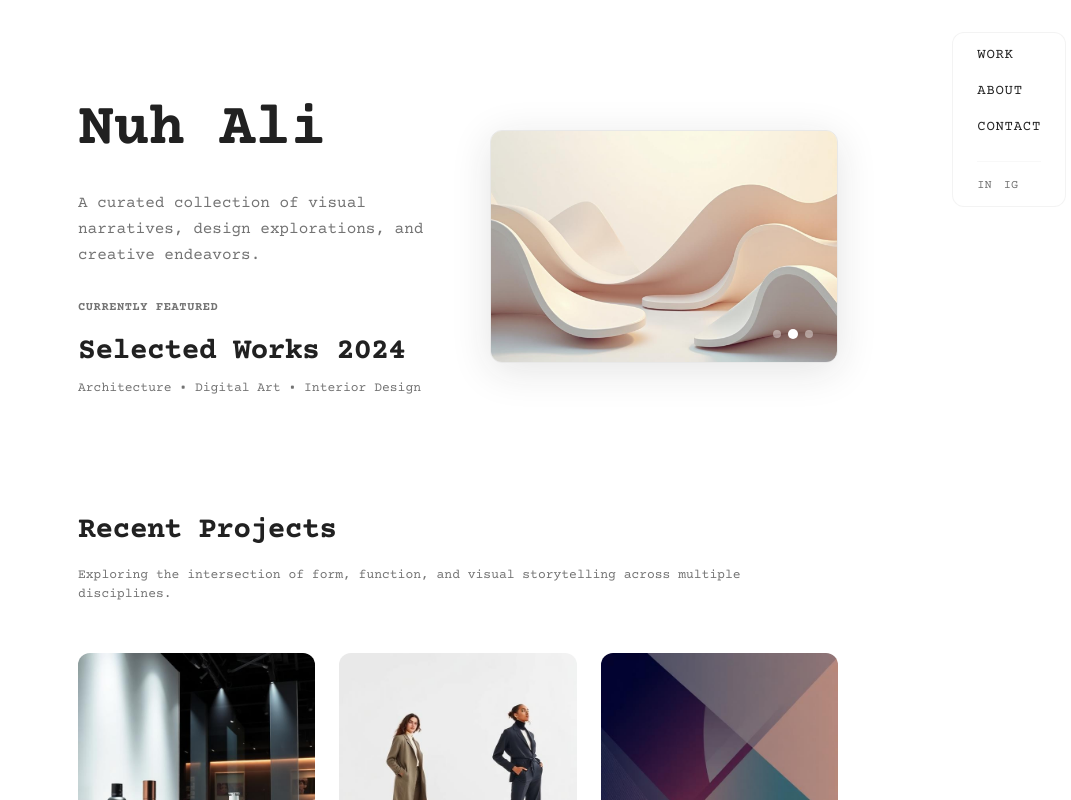
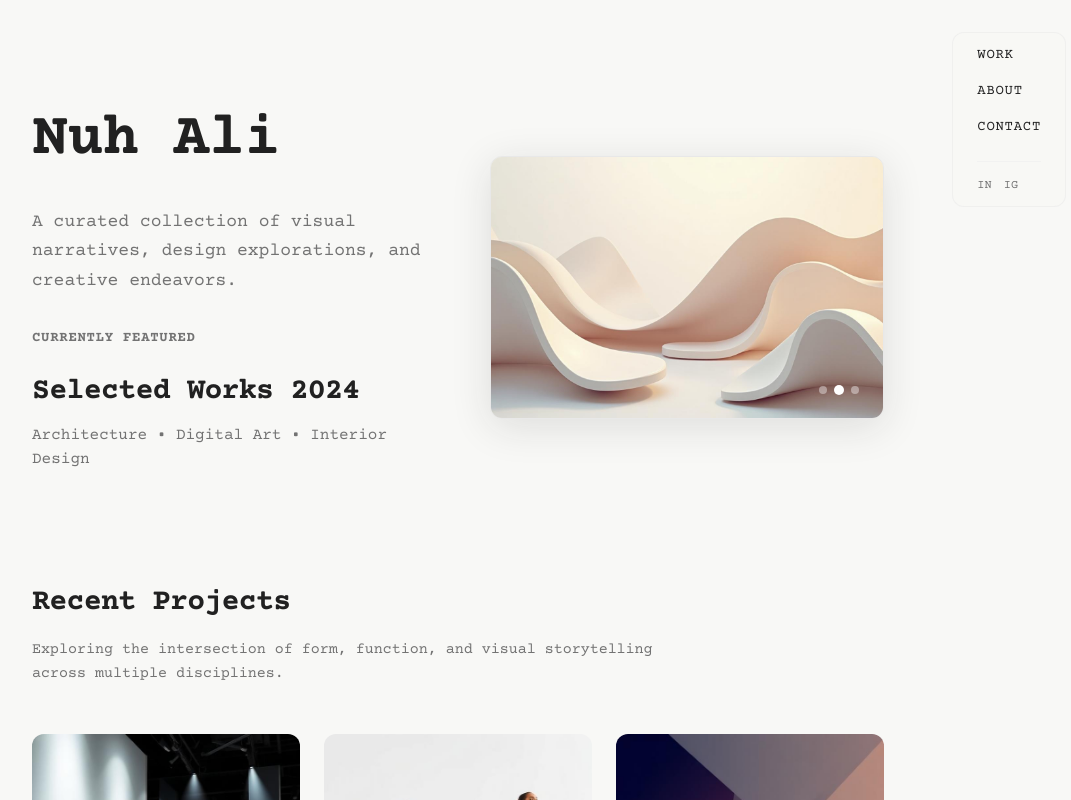
Before and after one commit to nuhuser/gallery-cycle-grid, a React (Vite) app: page / in a window 1280 px wide. Shown: the top 800 px of the page, without its empty margins (182-1253 px from the left). Built offline with nearby package versions, Linux system fonts and the light colour scheme.

Commit message:
Refine layout and colors
Adjust background to a warmer off-white and increase content size to address empty space on the left.

```diff
--- a/src/index.css
+++ b/src/index.css
@@ -9,13 +9,13 @@ All colors MUST be HSL.
 @layer base {
   :root {
     /* Portfolio Theme - Courier Prime Typography */
-    --background: 0 0% 100%;
+    --background: 45 15% 97%;
     --foreground: 0 0% 13%;
 
-    --card: 0 0% 100%;
+    --card: 45 15% 98%;
     --card-foreground: 0 0% 13%;
 
-    --popover: 0 0% 100%;
+    --popover: 45 15% 98%;
     --popover-foreground: 0 0% 13%;
 
     --primary: 0 0% 13%;
@@ -38,9 +38,9 @@ All colors MUST be HSL.
     --ring: 0 0% 13%;
 
     /* Design System Extensions */
-    --hero-bg: 0 0% 97%;
+    --hero-bg: 45 15% 96%;
     --hero-accent: 0 0% 25%;
-    --gradient-subtle: linear-gradient(135deg, hsl(0 0% 100%) 0%, hsl(0 0% 98%) 100%);
+    --gradient-subtle: linear-gradient(135deg, hsl(45 15% 98%) 0%, hsl(45 12% 96%) 100%);
     --gradient-overlay: linear-gradient(45deg, hsl(0 0% 13% / 0.02) 0%, hsl(0 0% 20% / 0.05) 100%);
     --shadow-elegant: 0 4px 20px hsl(0 0% 13% / 0.08);
     --shadow-frame: 0 8px 40px hsl(0 0% 13% / 0.12);
@@ -121,11 +121,11 @@ All colors MUST be HSL.
 
   body {
     @apply bg-background text-foreground font-courier antialiased;
-    font-size: 13px;
-    line-height: 1.5;
-    max-width: 800px;
+    font-size: 15px;
+    line-height: 1.6;
+    max-width: 900px;
     margin: 0 auto;
-    padding: 30px 20px;
+    padding: 40px 24px;
   }
 
   /* Typography System - Courier Prime */
--- a/src/pages/Index.tsx
+++ b/src/pages/Index.tsx
@@ -16,18 +16,18 @@ const Index = () => {
               <h1 className="heading-display">
                 Nuh Ali
               </h1>
-              <p className="text-base text-muted-foreground mt-6 max-w-md leading-relaxed">
+              <p className="text-lg text-muted-foreground mt-8 max-w-lg leading-relaxed">
                 A curated collection of visual narratives, design explorations, and creative endeavors.
               </p>
             </div>
 
-            <div className="space-y-4">
-              <div className="text-xs text-muted-foreground uppercase tracking-wider font-bold">
+            <div className="space-y-6">
+              <div className="text-sm text-muted-foreground uppercase tracking-wider font-bold">
                 Currently Featured
               </div>
-              <div className="space-y-2">
+              <div className="space-y-3">
                 <h3 className="heading-large">Selected Works 2024</h3>
-                <p className="text-muted-foreground">
+                <p className="text-base text-muted-foreground">
                   Architecture • Digital Art • Interior Design
                 </p>
               </div>
```
